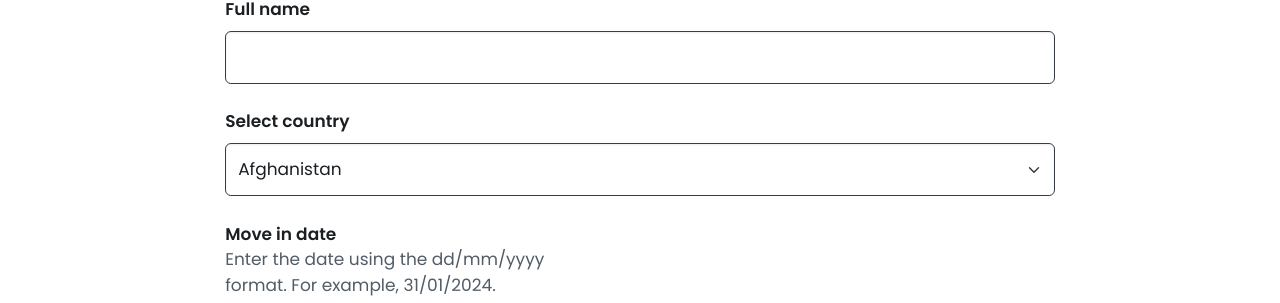
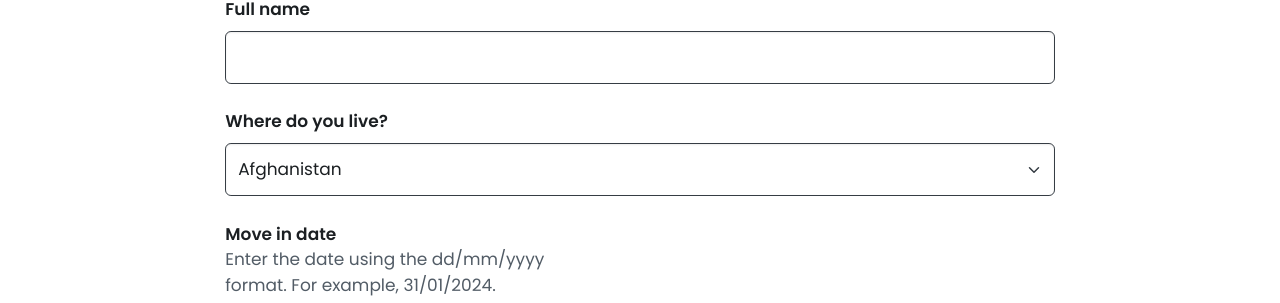
Before and after one commit to Energy-Saving-Trust/Design-System, a Jekyll site: the page built from testing/contact-form.md, in a window 1280 px wide. Shown: the part 378-681 px from the top of the page. Built offline with Jekyll 4.4.1, drawn with Linux system fonts in a browser that asks for light colours; nearby versions of some CDN libraries.

Commit message:
Update contact-form.md

```diff
--- a/testing/contact-form.md
+++ b/testing/contact-form.md
@@ -20,7 +20,7 @@ section: testing
 </div>
 
 <div class="mb-4">
-  <label for="exampleFormControlInput2" class="form-label">Select country</label>
+  <label for="exampleFormControlInput2" class="form-label">Where do you live?</label>
   <select class="form-select" name="exampleFormControlInput2" id="exampleFormControlInput2">
     <option value="AF">Afghanistan</option>
     <option value="AL">Albania</option>
```
